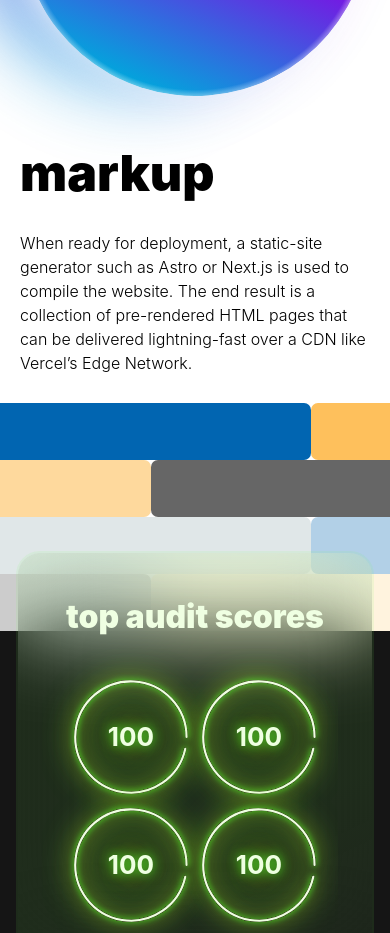
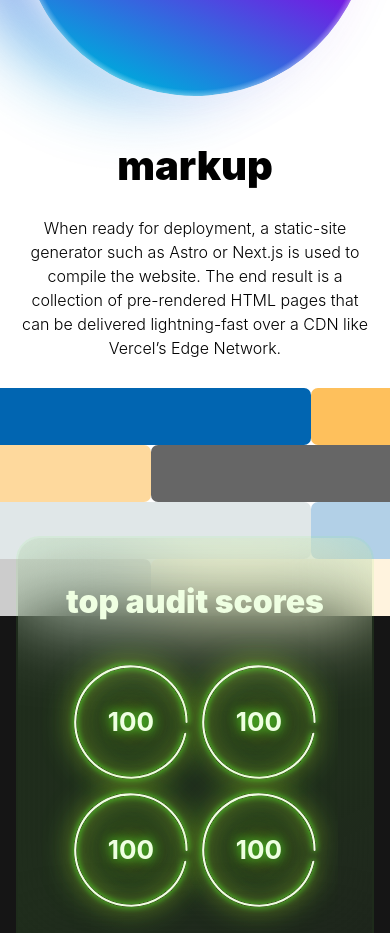
Before and after one commit to hallefsantos/monogram-exercise, a SvelteKit app: page / in a window 390 px wide. Shown: the part 1840-2773 px from the top of the page. Built offline with nearby package versions, Linux system fonts and the light colour scheme.

Commit message:
feat: add missing block in markup section

```diff
--- a/src/components/Markup.svelte
+++ b/src/components/Markup.svelte
@@ -1,11 +1,16 @@
 <section class="relative z-20 pt-10 xl:pt-[186px] pb-64 bg-[url('/markup-blocks.svg')] bg-repeat-x bg-bottom">
-  <div class="max-w-[1320px] mx-auto px-5">
+  <div class="relative max-w-[1320px] mx-auto px-5">
+    <img
+      class="absolute right-10 xl:-left-10 bottom-0 hidden lg:block w-96"
+      src="/markup-blocks-details.svg"
+      alt="Blocks details"
+    >
     <div class="flex">
-      <div class="max-w-[480px] w-full">
-        <h1 class="text-[50px] sm:text-4xl font-black" data-aos="fade-right">markup</h1>
+      <div class="lg:max-w-[480px] w-full text-center lg:text-left">
+        <h1 class="text-[40px] sm:text-2xl lg:text-4xl font-black" data-aos="fade-right">markup</h1>
         <p class="mt-5 xl:mt-[69px] font-light text-[16px] xl:text-md" data-aos="fade-right">When ready for deployment, a static-site generator such as Astro or Next.js is used to compile the website. The end result is a collection of pre-rendered HTML pages that can be delivered lightning-fast over a CDN like Vercel’s Edge Network.</p>
       </div>
-      <div class="relative hidden xl:block flex-grow mt-[26px] mb-[269px] h-[964px]">
+      <div class="relative hidden xl:block flex-grow mt-[26px] h-[964px]">
         <img loading="lazy" class="absolute top-[171px] right-[340px] animate-updown" src="/shape-markup-left.webp" alt="" data-aos="fade-up" data-aos-delay="300" width="280" height="629">
         <img loading="lazy" class="absolute top-0 right-4 animate-updown animation-delay-1000" src="/shape-markup-right.webp" alt="" data-aos="fade-up">
         <span class="absolute bottom-0 right-[176px] block w-[280px] h-[479px] bg-white/50 rounded-[68px] backdrop-blur-[60px]" data-aos="fade-up" data-aos-delay="600"></span>
```
Also changed, not shown: static/markup-blocks-details.svg (added).
